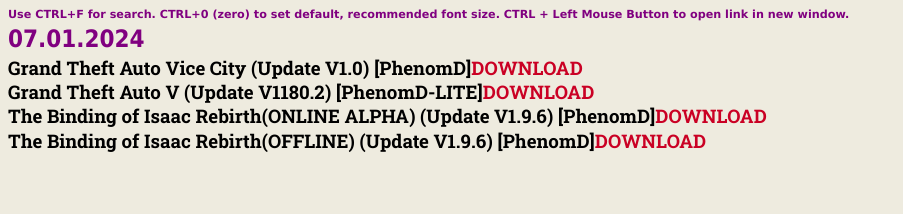
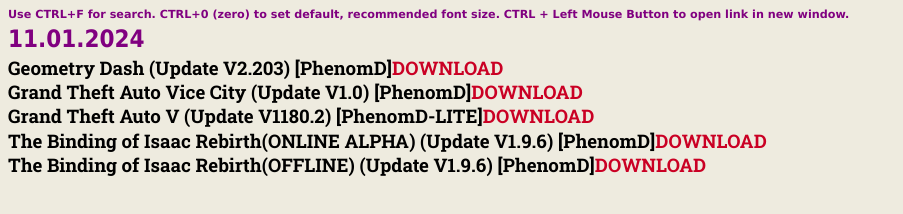
Before and after one commit to phenomd/phenomd.github.io, a plain HTML site: page index.html in a window 1280 px wide. Shown: the whole page, without its empty margins (0-903 px from the left). Drawn offline with Linux system fonts and the light colour scheme.

Commit message:
Update index.html

```diff
--- a/index.html
+++ b/index.html
@@ -33,7 +33,8 @@ a.navigoLink {color:white} a.navigoLink {color:white} a.navigoLink:hover {color:
 
 
 
-<h1>07.01.2024</h1>
+<h1>11.01.2024</h1>
+<h3>Geometry Dash (Update V2.203) [PhenomD]<a href="https://www.mediafire.com/file/yconlvi45oqmqhp/Geometry_Dash%282.203%29.7z/file">DOWNLOAD</a></h3>
 <h3>Grand Theft Auto Vice City (Update V1.0) [PhenomD]<a href="https://www.mediafire.com/file/19tt5j0g8igw6m7/Grand_Theft_Auto_Vice_City_V1.0.7z/file">DOWNLOAD</a></h3>
 <h3>Grand Theft Auto V (Update V1180.2) [PhenomD-LITE]<a href="https://8p8yry-my.sharepoint.com/:u:/g/personal/wwwusad365e5_8p8yry_onmicrosoft_com/EZOSVHXGUUBHh_ulXwUQF04B3ieNWnRUtQVurA8TEBS_kg?e=p5D5vG">DOWNLOAD</a></h3>
 <h3>The Binding of Isaac Rebirth(ONLINE ALPHA) (Update V1.9.6) [PhenomD]<a href="https://www.mediafire.com/file/g9ub7jh5jjq9yo1/The_Binding_of_Isaac_Rebirth%28ONLINE_ALPHA%29.7z/file">DOWNLOAD</a></h3>
```
